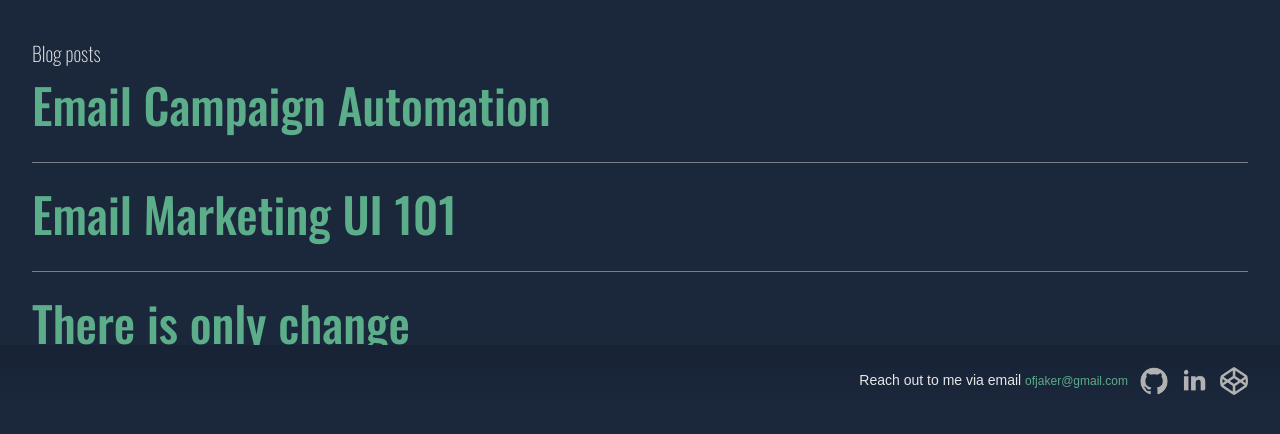
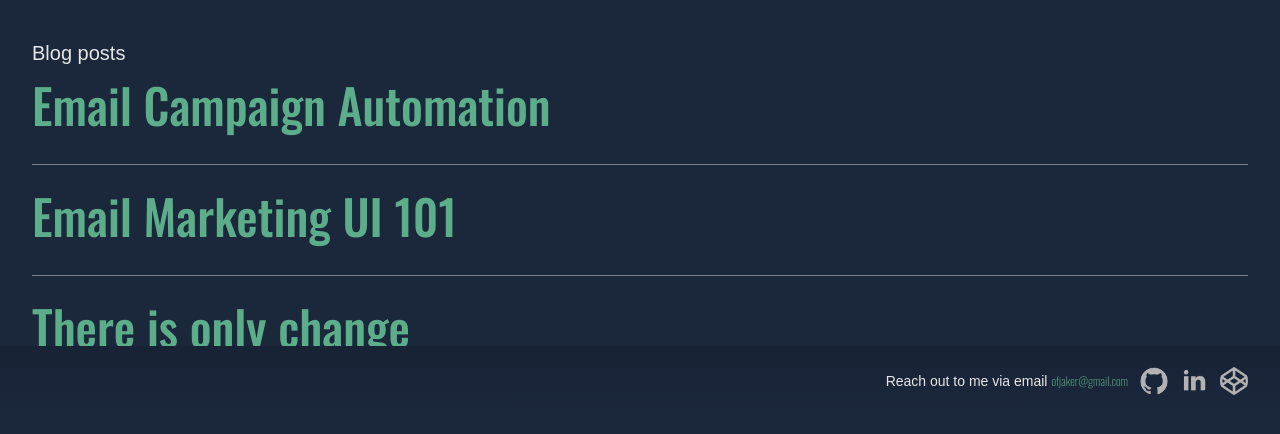
Before and after one commit to ofjake/ofjake.github.io, a plain HTML site: page index.html in a window 1280 px wide. Shown: the part 390-824 px from the top of the page. Drawn offline with Linux system fonts and the light colour scheme.

Commit message:
Refactor CSS styles for improved organization

```diff
--- a/css/stylesv12.css
+++ b/css/stylesv12.css
@@ -158,6 +158,11 @@ p {
   color: var(--dark-75);
   line-height: 130%;
   margin-bottom: .75rem;
+  font-family: var(--font-text2);
+}
+
+p a {
+  font-family: var(--font-text);
 }
 
 img {
```
